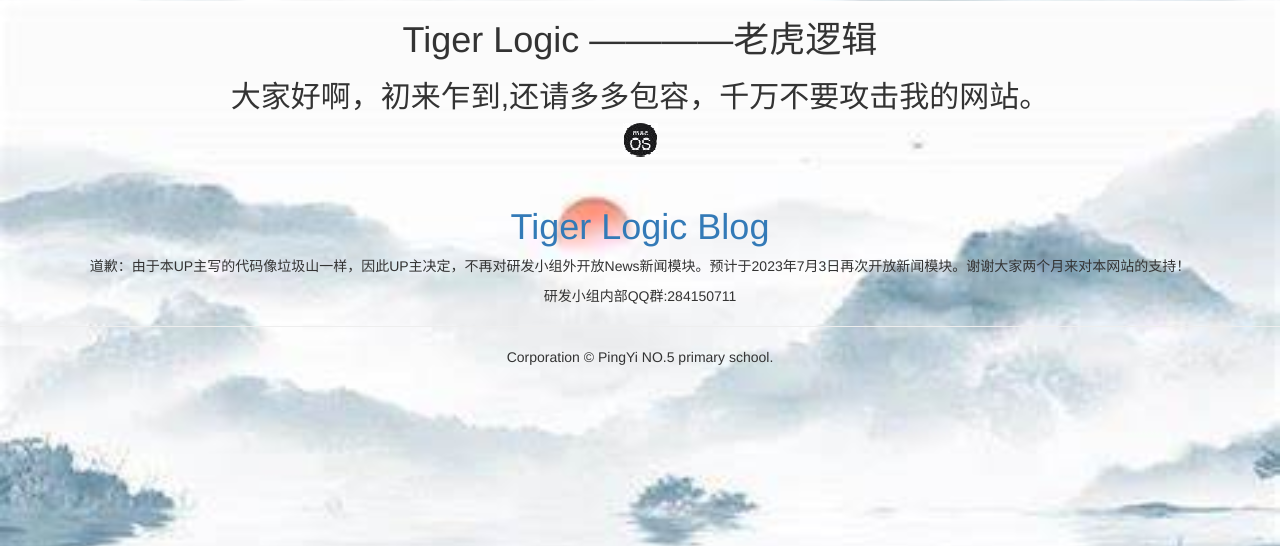
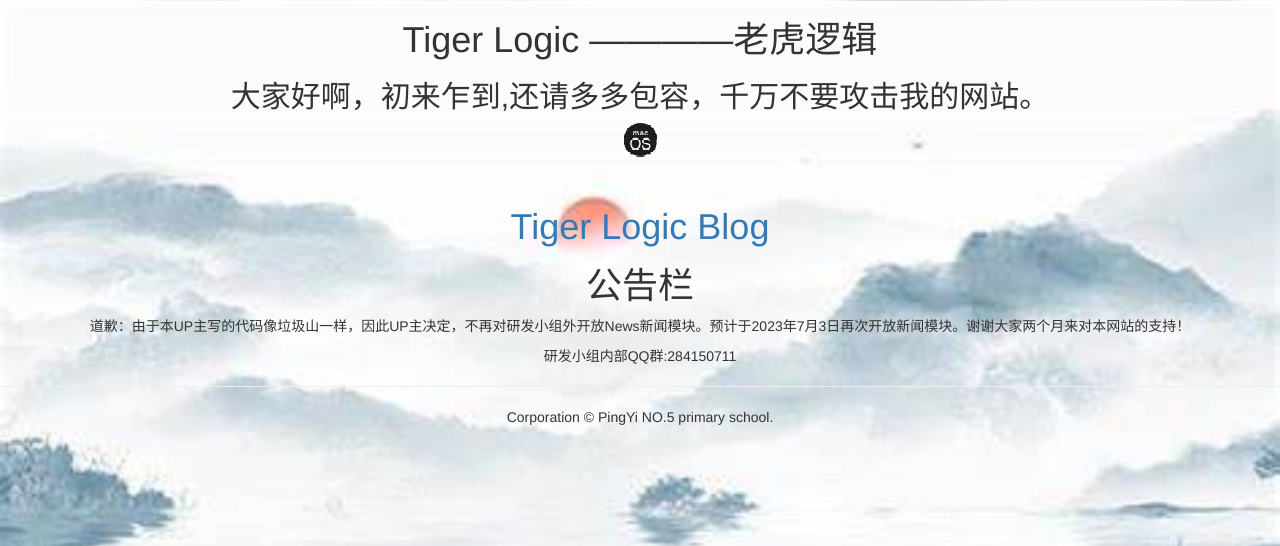
Before and after one commit to cn-zekang/my-first-blog, a Django app: page / in a window 1280 px wide. Shown: the top 546 px of the page. Run offline with Django 4.2, Linux system fonts and the light colour scheme; data that the repository does not hold is empty; some libraries are stand-ins or nearby versions.

Commit message:
ADD Bulletin Board

```diff
--- a/blog/templates/blog/post_list.html
+++ b/blog/templates/blog/post_list.html
@@ -35,6 +35,7 @@
             <p style="text-align: center">{{ post.text|linebreaksbr }}</p>
         </div>
     {% endfor %}
+    <h1 style="text-align: center">公告栏</h1>
     <p style="text-align: center">道歉：由于本UP主写的代码像垃圾山一样，因此UP主决定，不再对研发小组外开放News新闻模块。预计于2023年7月3日再次开放新闻模块。谢谢大家两个月来对本网站的支持！</p>
     <p style="text-align: center">研发小组内部QQ群:284150711</p>
     <hr>
```
